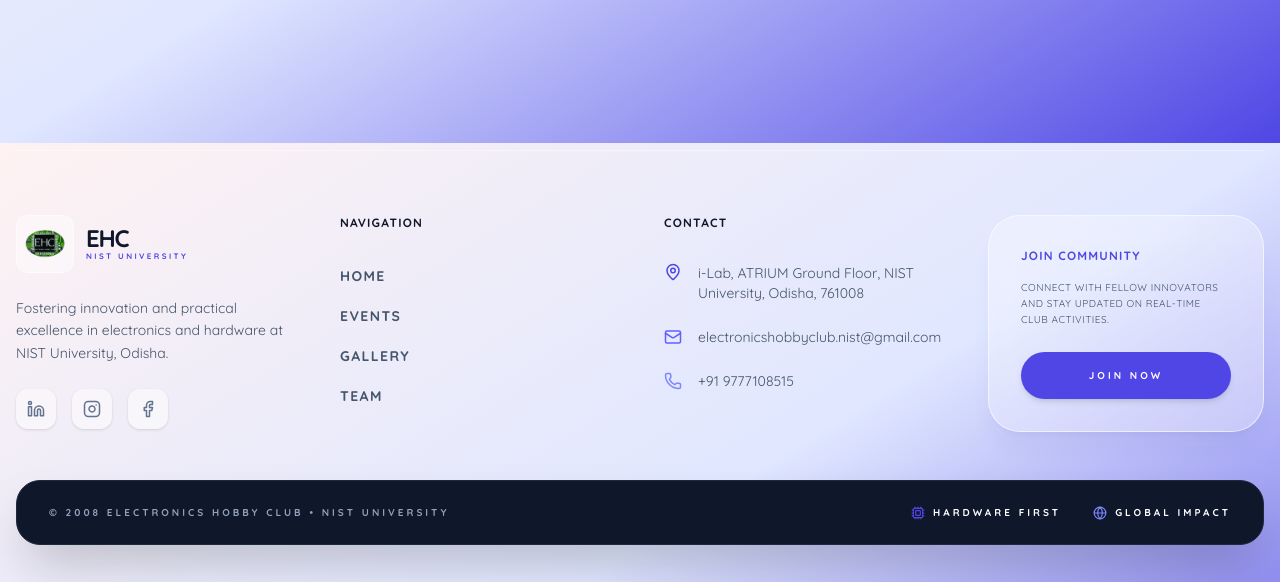
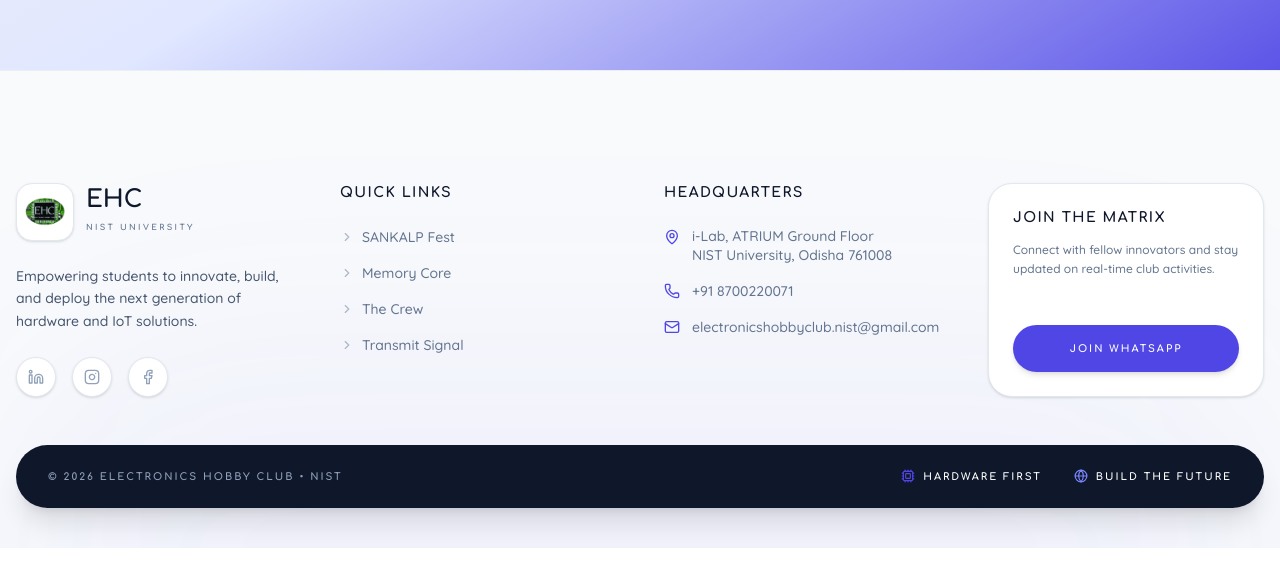
Before and after one commit to Antaryami-044/EHC, a React (Vite) app: page /gallery in a window 1280 px wide. Shown: the part 2257-2839 px from the top of the page. After the commit the page ends 2805 px from the top, so only its background shows below. Built offline with nearby package versions, Linux system fonts and the light colour scheme; the HTML template or start-up script is replaced by a standard one.

Commit message:
LayOut and Footer Changes

```diff
--- a/src/components/Footer.tsx
+++ b/src/components/Footer.tsx
@@ -4,87 +4,91 @@
 
 export default function Footer() {
   return (
-    <footer className="relative pt-20 pb-10 px-4 overflow-hidden">
-      {/* Background Glow */}
-      <div className="absolute bottom-0 left-1/2 -translate-x-1/2 w-full h-96 bg-neon-cyan/5 blur-[120px] rounded-full -mb-48" />
+    <footer className="relative pt-20 pb-10 px-4 overflow-hidden bg-slate-50 border-t border-slate-200/60">
 
-      <div className="max-w-7xl mx-auto relative z-10 border-t border-white/40 pt-16">
+      {/* Background Premium Glow */}
+      <div className="absolute bottom-0 left-1/2 -translate-x-1/2 w-full h-96 bg-ehc-indigo/5 blur-[120px] rounded-full -mb-48 pointer-events-none" />
+
+      <div className="max-w-7xl mx-auto relative z-10 pt-8">
         <div className="grid grid-cols-1 md:grid-cols-2 lg:grid-cols-4 gap-12 mb-12">
+
           {/* Brand Column */}
           <div className="space-y-6">
             <Link to="/" className="flex items-center space-x-3 group">
-              <div className="p-2 bg-white/40 rounded-xl border border-white/50 backdrop-blur-sm">
+              <div className="p-2 bg-white rounded-2xl border border-slate-200 shadow-sm transition-transform group-hover:scale-105">
                 <img src={ehcLogo} alt="EHC Logo" className="w-10 h-10 object-contain" />
               </div>
               <div>
-                <span className="text-2xl font-black tracking-tighter uppercase block leading-none text-slate-900">EHC</span>
-                <span className="text-[8px] font-black tracking-[0.3em] uppercase text-ehc-indigo block">NIST University</span>
+                <span className="font-comfortaa text-2xl font-bold uppercase block leading-none text-slate-900">EHC</span>
+                <span className="font-comfortaa text-[8px] font-bold tracking-[0.3em] uppercase text-slate-500">NIST University</span>
               </div>
             </Link>
-            <p className="text-slate-600 text-sm leading-relaxed">
-              Fostering innovation and practical excellence in electronics and hardware at NIST University, Odisha.
+            <p className="text-slate-600 text-sm leading-relaxed font-medium">
+              Empowering students to innovate, build, and deploy the next generation of hardware and IoT solutions.
             </p>
             <div className="flex space-x-4">
-              <a href="https://www.linkedin.com/company/electronics-hobby-club/" className="w-10 h-10 rounded-xl bg-white/50 flex items-center justify-center text-slate-500 hover:text-ehc-indigo hover:bg-white transition-all shadow-sm"><Linkedin size={18} /></a>
-              <a href="https://www.instagram.com/electronics_hobby_club/" className="w-10 h-10 rounded-xl bg-white/50 flex items-center justify-center text-slate-500 hover:text-ehc-indigo hover:bg-white transition-all shadow-sm"><Instagram size={18} /></a>
-              <a href="https://www.facebook.com/EHCIANS" className="w-10 h-10 rounded-xl bg-white/50 flex items-center justify-center text-slate-500 hover:text-ehc-indigo hover:bg-white transition-all shadow-sm"><Facebook size={18} /></a>
+              <a href="https://www.linkedin.com/company/electronics-hobby-club/" className="w-10 h-10 rounded-full bg-white border border-slate-200 flex items-center justify-center text-slate-400 hover:text-white hover:bg-[#0A66C2] transition-all shadow-sm"><Linkedin size={16} /></a>
+              <a href="https://www.instagram.com/electronics_hobby_club/" className="w-10 h-10 rounded-full bg-white border border-slate-200 flex items-center justify-center text-slate-400 hover:text-white hover:bg-[#E1306C] transition-all shadow-sm"><Instagram size={16} /></a>
+              <a href="https://www.facebook.com/EHCIANS" className="w-10 h-10 rounded-full bg-white border border-slate-200 flex items-center justify-center text-slate-400 hover:text-white hover:bg-[#1877F2] transition-all shadow-sm"><Facebook size={16} /></a>
             </div>
           </div>
 
           {/* Quick Links */}
           <div>
-            <h4 className="text-xs font-black tracking-widest uppercase text-slate-900 mb-8">Navigation</h4>
-            <ul className="space-y-4">
-              <li><Link to="/" className="text-slate-600 hover:text-ehc-indigo transition-colors text-sm font-bold uppercase tracking-widest">Home</Link></li>
-              <li><Link to="/events" className="text-slate-600 hover:text-ehc-indigo transition-colors text-sm font-bold uppercase tracking-widest">Events</Link></li>
-              <li><Link to="/gallery" className="text-slate-600 hover:text-ehc-indigo transition-colors text-sm font-bold uppercase tracking-widest">Gallery</Link></li>
-              <li><Link to="/team" className="text-slate-600 hover:text-ehc-indigo transition-colors text-sm font-bold uppercase tracking-widest">Team</Link></li>
+            <h4 className="font-comfortaa text-sm font-bold tracking-widest uppercase text-slate-900 mb-6">Quick Links</h4>
+            <ul className="space-y-4 text-sm font-medium">
+              <li><Link to="/events" className="text-slate-500 hover:text-ehc-indigo transition-colors flex items-center"><ChevronRight size={14} className="mr-2 opacity-50" /> SANKALP Fest</Link></li>
+              <li><Link to="/gallery" className="text-slate-500 hover:text-ehc-indigo transition-colors flex items-center"><ChevronRight size={14} className="mr-2 opacity-50" /> Memory Core</Link></li>
+              <li><Link to="/team" className="text-slate-500 hover:text-ehc-indigo transition-colors flex items-center"><ChevronRight size={14} className="mr-2 opacity-50" /> The Crew</Link></li>
+              <li><Link to="/contact" className="text-slate-500 hover:text-ehc-indigo transition-colors flex items-center"><ChevronRight size={14} className="mr-2 opacity-50" /> Transmit Signal</Link></li>
             </ul>
           </div>
 
-          {/* Contact Info */}
+          {/* Headquarters */}
           <div>
-            <h4 className="text-xs font-black tracking-widest uppercase text-slate-900 mb-8">Contact</h4>
-            <ul className="space-y-6">
-              <li className="flex items-start space-x-4">
-                <MapPin size={18} className="text-ehc-indigo flex-shrink-0" />
-                <span className="text-slate-600 text-sm">i-Lab, ATRIUM Ground Floor, NIST University, Odisha, 761008</span>
+            <h4 className="font-comfortaa text-sm font-bold tracking-widest uppercase text-slate-900 mb-6">Headquarters</h4>
+            <ul className="space-y-4 text-sm font-medium">
+              <li className="flex items-start space-x-3 text-slate-500">
+                <MapPin size={16} className="text-ehc-indigo mt-0.5 shrink-0" />
+                <span className="leading-snug">i-Lab, ATRIUM Ground Floor<br/>NIST University, Odisha 761008</span>
               </li>
-              <li className="flex items-center space-x-4">
-                <Mail size={18} className="text-indigo-500 flex-shrink-0" />
-                <span className="text-slate-600 text-sm">electronicshobbyclub.nist@gmail.com</span>
+              <li className="flex items-center space-x-3 text-slate-500">
+                <Phone size={16} className="text-ehc-indigo shrink-0" />
+                <span>+91 8700220071</span>
               </li>
-              <li className="flex items-center space-x-4">
-                <Phone size={18} className="text-indigo-400 flex-shrink-0" />
-                <span className="text-slate-600 text-sm">+91 9777108515</span>
+              <li className="flex items-center space-x-3 text-slate-500">
+                <Mail size={16} className="text-ehc-indigo shrink-0" />
+                <span className="truncate">electronicshobbyclub.nist@gmail.com</span>
               </li>
             </ul>
           </div>
 
-          {/* Community CTA */}
-          <div className="bento-card bg-white/30 flex flex-col justify-between">
+          {/* Community Box */}
+          <div className="bg-white border border-slate-200 p-6 rounded-3xl shadow-sm flex flex-col justify-between">
             <div>
-              <h4 className="text-xs font-black tracking-widest uppercase text-ehc-indigo mb-4">Join Community</h4>
-              <p className="text-slate-600 text-[10px] leading-relaxed mb-6 uppercase tracking-wider">
+              <h4 className="font-comfortaa text-sm font-bold tracking-widest uppercase text-slate-900 mb-3">Join The Matrix</h4>
+              <p className="text-slate-500 text-xs leading-relaxed mb-6 font-medium">
                 Connect with fellow innovators and stay updated on real-time club activities.
               </p>
             </div>
-            <a href="https://chat.whatsapp.com/Kj4IH9GcMukAo58Dh0c2hP" className="font-stencil w-full py-4 rounded-full bg-ehc-indigo text-white text-[10px] font-black tracking-[0.3em] uppercase text-center hover:bg-slate-900 transition-all duration-300 shadow-md">Join Now</a>
+            <a href="https://chat.whatsapp.com/Kj4IH9GcMukAo58Dh0c2hP" className="font-comfortaa w-full py-4 rounded-full bg-ehc-indigo text-white text-[10px] font-bold tracking-[0.2em] uppercase flex items-center justify-center hover:bg-slate-900 transition-all duration-300 shadow-md">
+              Join Whatsapp
+            </a>
           </div>
         </div>
 
-        {/* --- NEW BOXED VISIBILITY SECTION --- */}
-        <div className="mt-8 py-6 px-8 bg-slate-900 rounded-3xl border border-slate-800 shadow-2xl flex flex-col md:flex-row items-center justify-between gap-6 text-center md:text-left">
-          <p className="text-[10px] font-black tracking-[0.3em] uppercase text-slate-400">
-            © 2008 ELECTRONICS HOBBY CLUB • NIST UNIVERSITY
+        {/* --- BOTTOM BAR --- */}
+        <div className="mt-8 py-6 px-8 bg-slate-900 rounded-[2rem] shadow-xl flex flex-col md:flex-row items-center justify-between gap-6 text-center md:text-left">
+          <p className="font-comfortaa text-[10px] font-bold tracking-[0.2em] uppercase text-slate-400">
+            © {new Date().getFullYear()} ELECTRONICS HOBBY CLUB • NIST
           </p>
 
           <div className="flex flex-wrap justify-center items-center gap-4 md:gap-8">
-            <span className="text-[10px] font-black tracking-[0.3em] uppercase text-white flex items-center">
+            <span className="font-comfortaa text-[10px] font-bold tracking-[0.2em] uppercase text-white flex items-center">
               <Cpu size={14} className="mr-2 text-ehc-indigo" /> Hardware First
             </span>
-            <span className="text-[10px] font-black tracking-[0.3em] uppercase text-white flex items-center">
-              <Globe size={14} className="mr-2 text-indigo-400" /> Global Impact
+            <span className="font-comfortaa text-[10px] font-bold tracking-[0.2em] uppercase text-white flex items-center">
+              <Globe size={14} className="mr-2 text-indigo-400" /> Build The Future
             </span>
           </div>
         </div>
@@ -93,3 +97,12 @@
     </footer>
   );
 }
+
+// Helper component for chevron right to keep code clean
+function ChevronRight({ size, className }: { size: number, className?: string }) {
+  return (
+    <svg xmlns="http://www.w3.org/2000/svg" width={size} height={size} viewBox="0 0 24 24" fill="none" stroke="currentColor" strokeWidth="2" strokeLinecap="round" strokeLinelinejoin="round" className={className}>
+      <path d="m9 18 6-6-6-6"/>
+    </svg>
+  );
+}
--- a/src/components/Layout.tsx
+++ b/src/components/Layout.tsx
@@ -7,6 +7,7 @@
 export default function Layout() {
   const { pathname } = useLocation();
 
+  // Ensure the page always scrolls to top on route change
   useEffect(() => {
     window.scrollTo(0, 0);
   }, [pathname]);
@@ -15,13 +16,17 @@
     <div className="min-h-screen flex flex-col">
       <Navbar />
 
-      {/* DYNAMIC PADDING: 0px for Home page (no gap), 100px for all other pages */}
+      {/* DYNAMIC PADDING:
+        0px for Home page (to allow full-screen hero image)
+        100px for all other pages (to account for the fixed Navbar)
+      */}
       <main className={`flex-grow ${pathname === '/' ? 'pt-0' : 'pt-[100px]'}`}>
         <motion.div
           key={pathname}
           initial={{ opacity: 0, y: 10 }}
           animate={{ opacity: 1, y: 0 }}
           transition={{ duration: 0.4, ease: "easeOut" }}
+          className="h-full"
         >
           <Outlet />
         </motion.div>
```
Also changed, not shown: src/pages/Team.tsx (+4 -3 lines).
